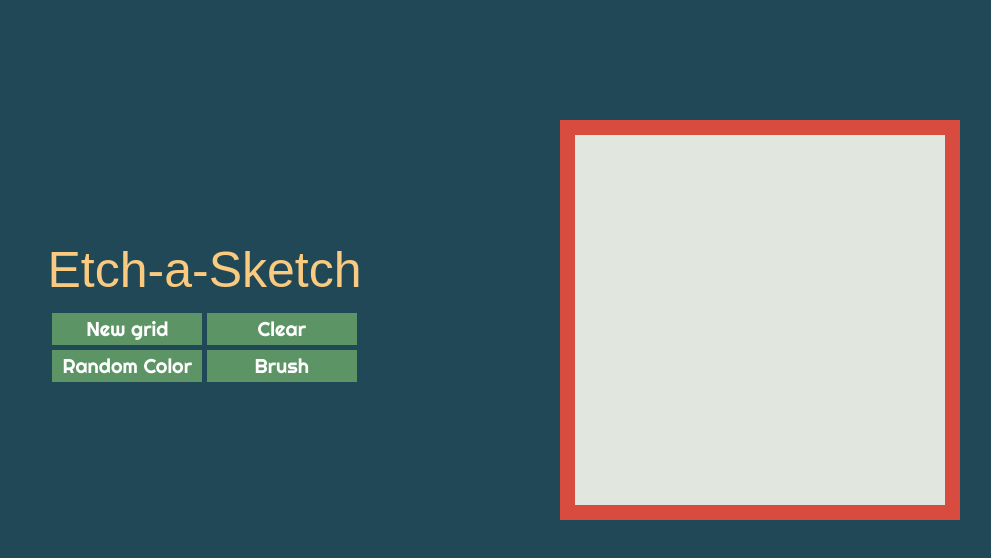
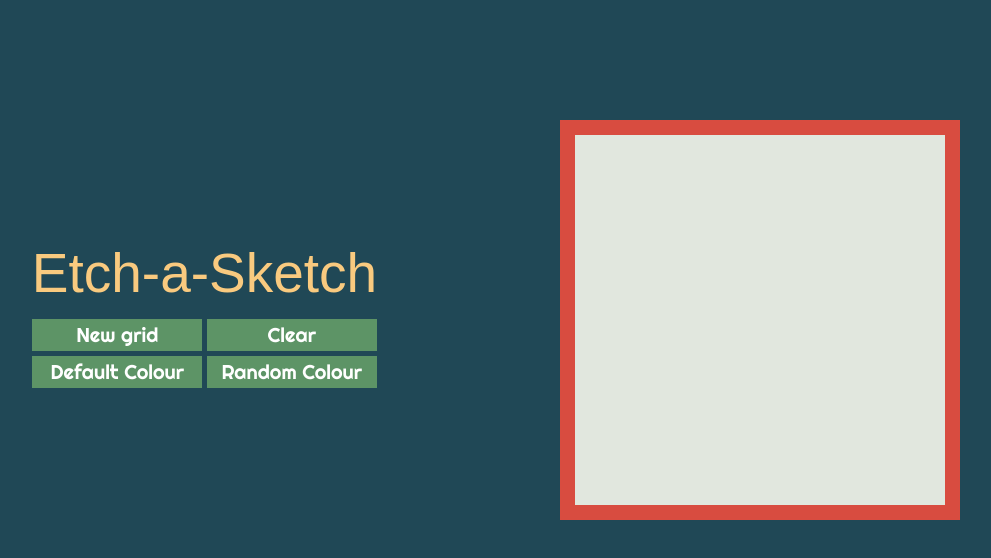
Before and after one commit to nadjastojanovic/etch-a-sketch, a plain HTML site: page index.html in a window 1280 px wide. Shown: the whole page, without its empty margins (158-1149 px from the left). Drawn offline with nearby package versions, Linux system fonts and the light colour scheme; a web font is replaced by a local one.

Commit message:
Default colour button

```diff
--- a/index.html
+++ b/index.html
@@ -17,8 +17,8 @@
                     <h1>Etch-a-Sketch</h1>
                     <button onclick="makeGrid()">New grid</button>
                     <button onclick="clearGrid()">Clear</button><br>
-                    <button onclick="random()">Random Color</button>
-                    <button onclick="brush()">Brush</button>
+                    <button onclick="defaultColorBoxes()">Default Colour</button>
+                    <button onclick="random()">Random Colour</button>
                 </div>
                 <div id="right" class="col-lg-6 col-md-6">
                     <div id="grid-container"></div>
--- a/style.css
+++ b/style.css
@@ -12,12 +12,12 @@ body {
 #left h1 {
     font-family: 'Skranji', sans-serif;
     color: #F9CA7F;
-    font-size: 50px;
+    font-size: 55px;
     margin-top: 15vh;
 }
 
 button {
-    width: 150px;
+    width: 170px;
     font-family: 'Righteous', sans-serif !important;
     font-size: 20px !important;
     color: white !important;
```
